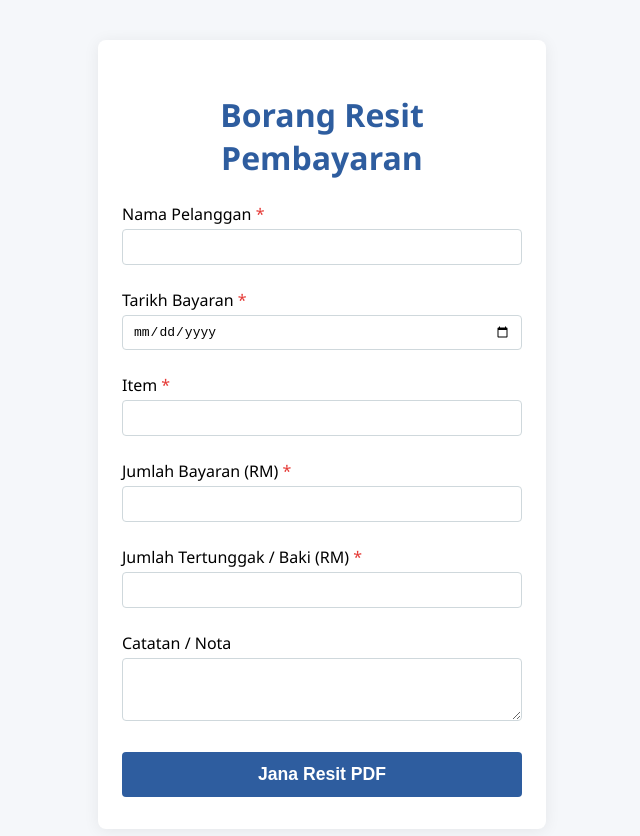
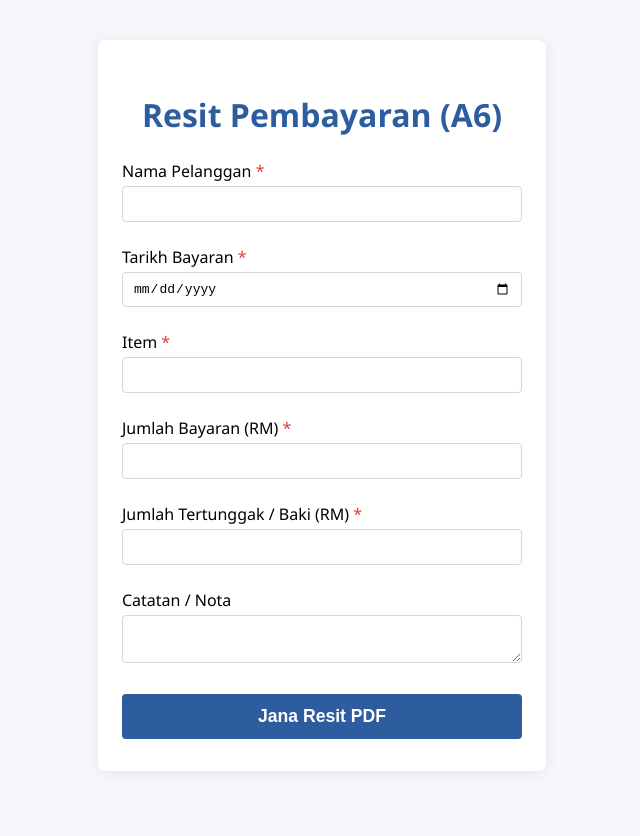
Before and after one commit to nurulatikah136-eng/Form, a plain HTML site: page index.html in a window 1280 px wide. Shown: the whole page, without its empty margins (318-958 px from the left). After the commit the page ends 811 px from the top, so only its background shows below. Drawn offline with nearby package versions, Linux system fonts and the light colour scheme.

Commit message:
Update index.html

```diff
--- a/index.html
+++ b/index.html
@@ -3,14 +3,14 @@
 <head>
   <meta charset="UTF-8">
   <meta name="viewport" content="width=device-width, initial-scale=1">
-  <title>Borang Resit Pembayaran</title>
+  <title>Borang Resit Pembayaran (A6)</title>
   <link rel="stylesheet" href="styles.css">
   <!-- jsPDF CDN -->
   <script src="https://cdnjs.cloudflare.com/ajax/libs/jspdf/2.5.1/jspdf.umd.min.js"></script>
 </head>
 <body>
   <div class="container">
-    <h1>Borang Resit Pembayaran</h1>
+    <h1>Resit Pembayaran (A6)</h1>
     <form id="receiptForm">
       <label for="customerName">Nama Pelanggan <span>*</span></label>
       <input type="text" id="customerName" name="customerName" required>
@@ -28,7 +28,7 @@
       <input type="number" id="balance" name="balance" step="0.01" required>
 
       <label for="note">Catatan / Nota</label>
-      <textarea id="note" name="note" rows="3"></textarea>
+      <textarea id="note" name="note" rows="2"></textarea>
 
       <button type="submit">Jana Resit PDF</button>
     </form>
```
